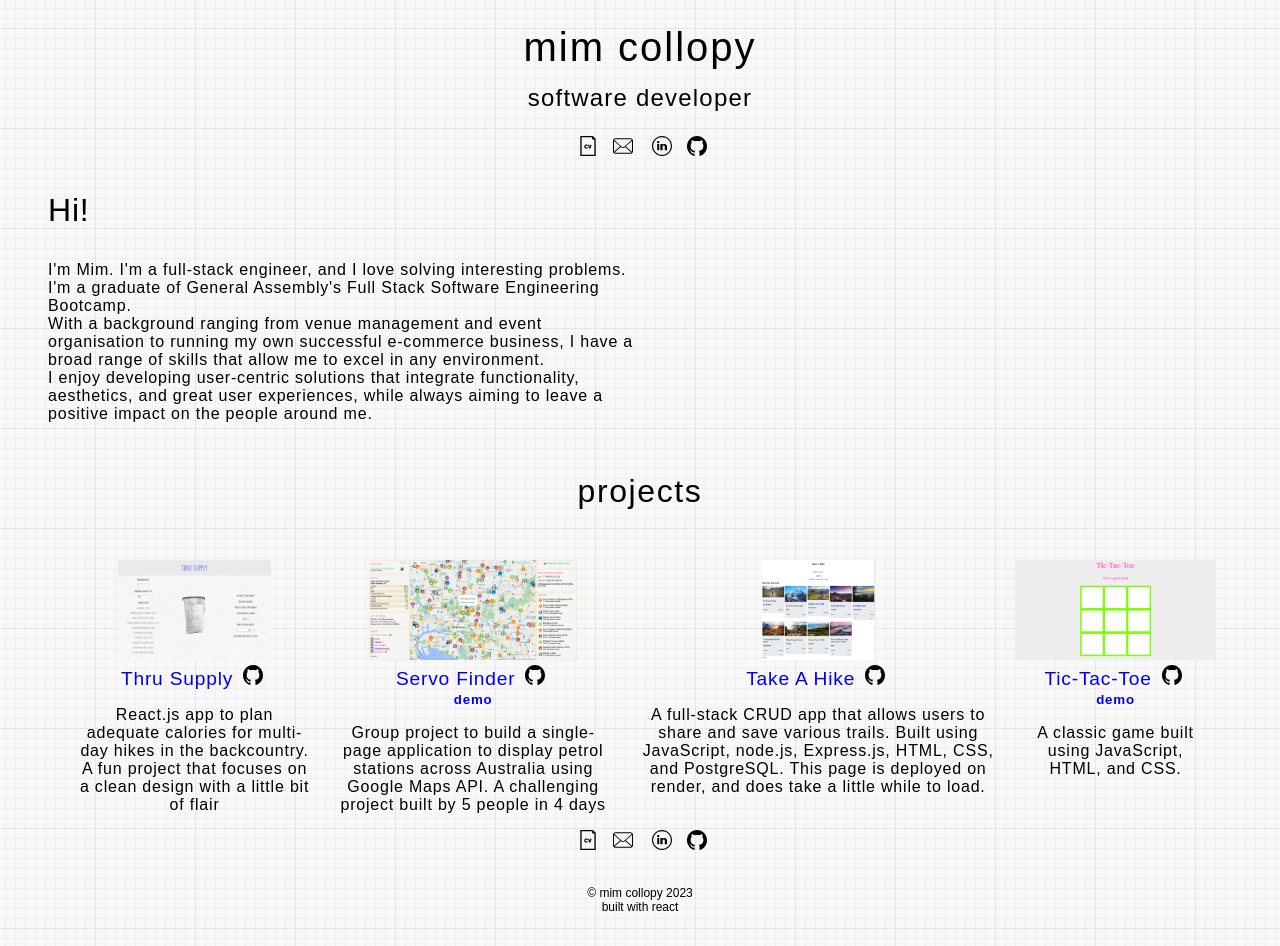
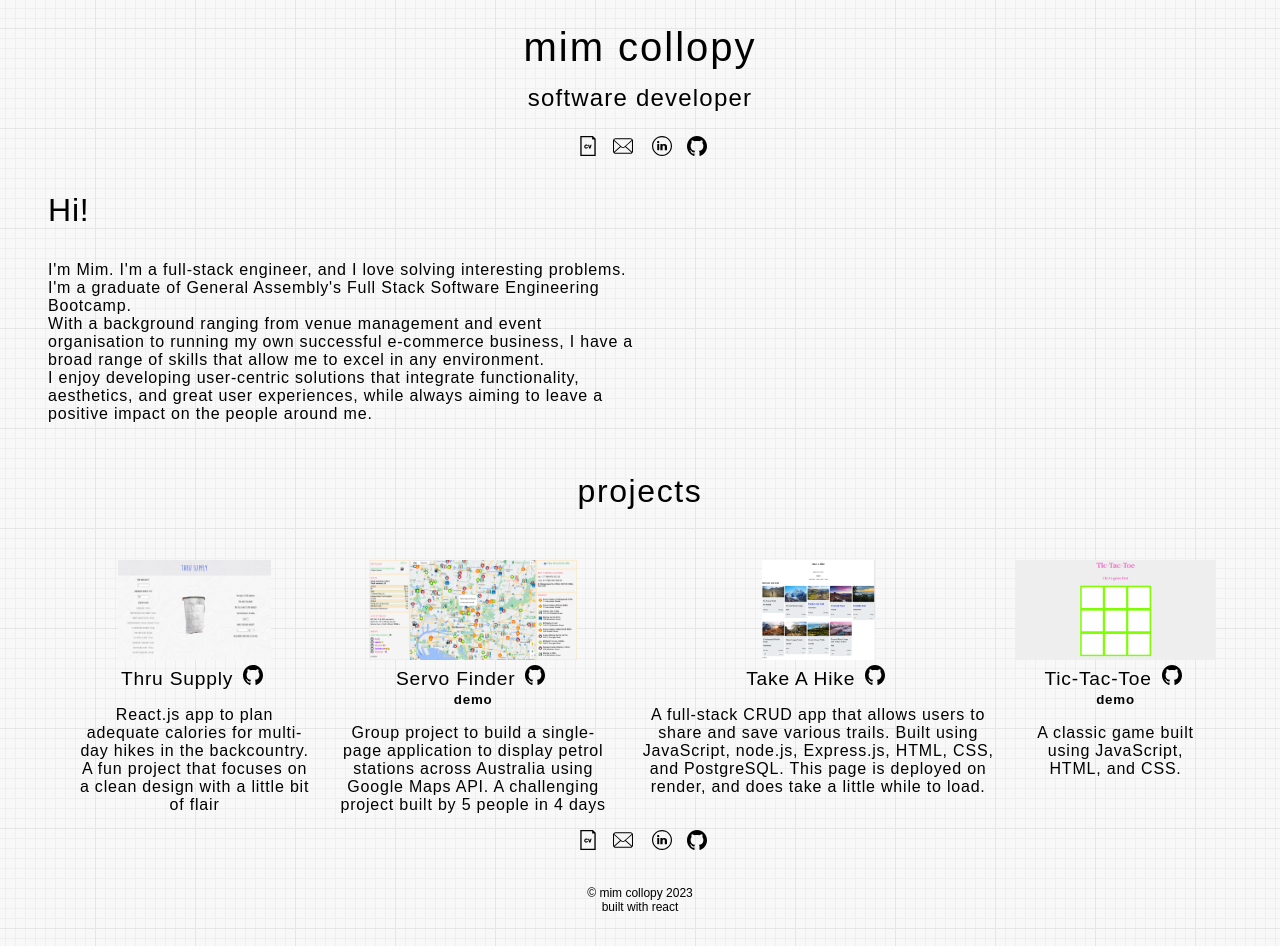
Before and after one commit to mimcollopy/portfolio, a React (Create React App) app: page / in a window 1280 px wide. Built offline with nearby package versions, Linux system fonts and the light colour scheme.

Commit message:
update to link color

```diff
--- a/src/App.css
+++ b/src/App.css
@@ -16,6 +16,9 @@
 
   text-align: center;
   font-family: 'Montserrat', sans-serif;
+}
+a {
+  color: black
 }
 
 body {
--- a/src/components/ProjectInfo.css
+++ b/src/components/ProjectInfo.css
@@ -11,6 +11,7 @@
 .project-list a:link {
     text-decoration: none;
     font-size: larger;
+    color: black;
 
 
 }
```
